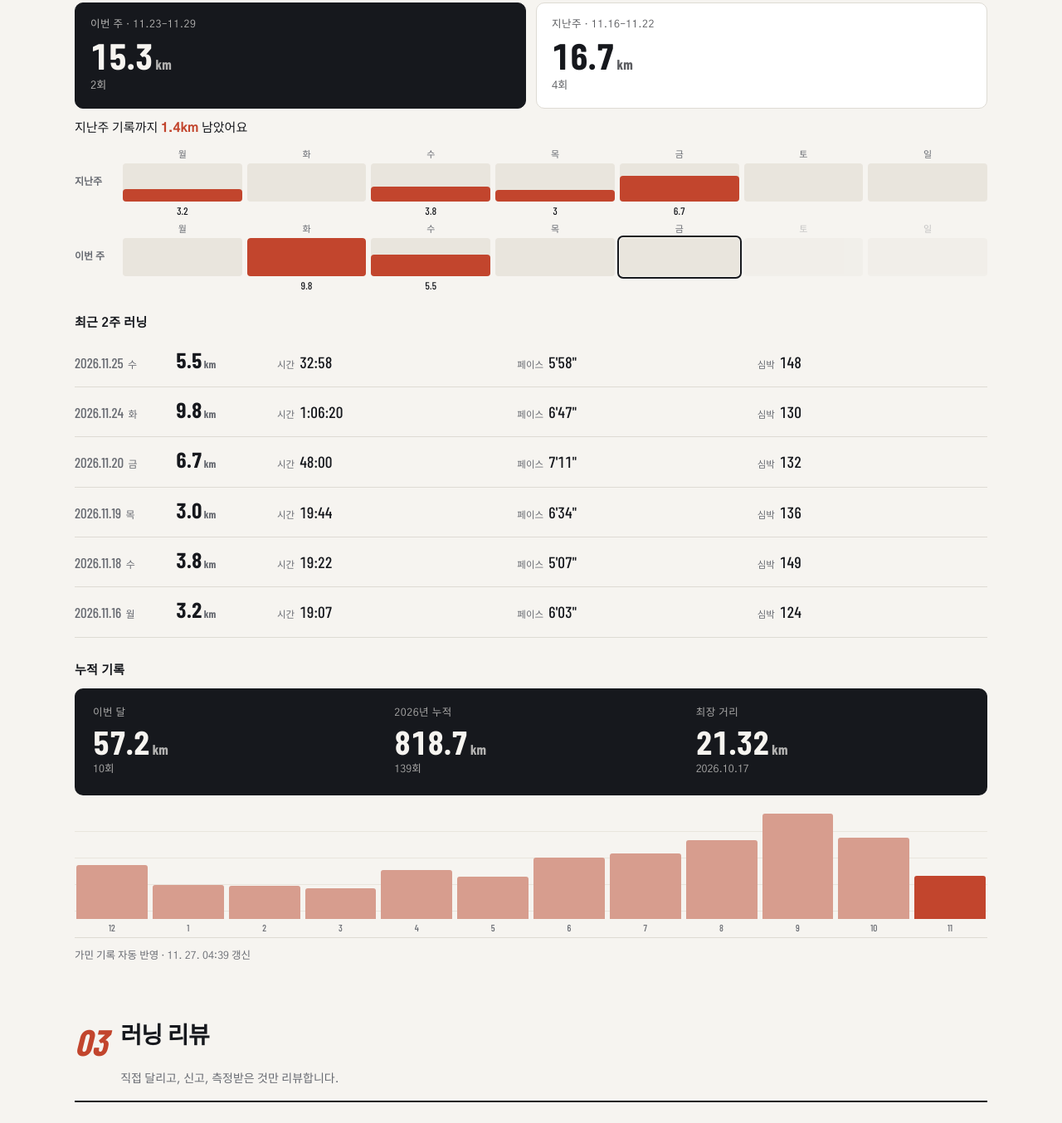
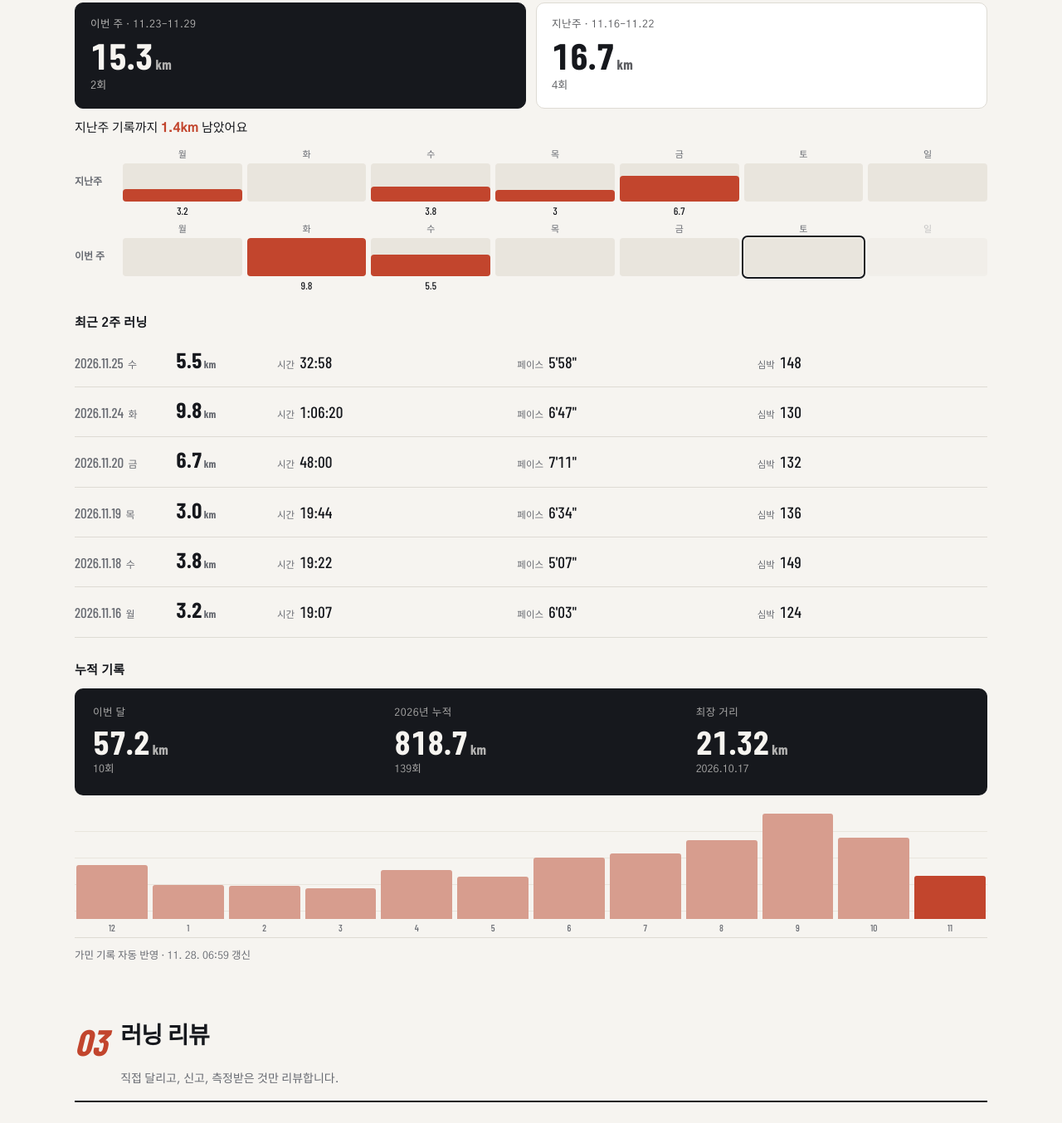
Before and after one commit to kgg8308/slowandsteadyboy, a plain HTML site: page index.html in a window 1280 px wide. Shown: the part 1449-2803 px from the top of the page at 83% size. Drawn offline with nearby package versions, Linux system fonts and the light colour scheme; a web font is replaced by a local one.

Commit message:
최신 영상 · 러닝 기록 자동 갱신

```diff
--- a/index.html
+++ b/index.html
@@ -304,7 +304,7 @@ footer .wrap{padding-block:26px 40px;display:flex;justify-content:space-between;
     <p class="log-nudge">지난주 기록까지 <b>1.4km</b> 남았어요</p>
     <div class="log-days" aria-label="최근 2주 날짜별 거리">
       <div class="log-wrow"><strong>지난주</strong><div class="log-day on" title="11.16 · 3.2km"><i>월</i><span><span style="height:33%"></span></span><em>3.2</em></div><div class="log-day" title="11.17 · 0km"><i>화</i><span><span style="height:0%"></span></span><em></em></div><div class="log-day on" title="11.18 · 3.8km"><i>수</i><span><span style="height:39%"></span></span><em>3.8</em></div><div class="log-day on" title="11.19 · 3km"><i>목</i><span><span style="height:31%"></span></span><em>3</em></div><div class="log-day on" title="11.20 · 6.7km"><i>금</i><span><span style="height:68%"></span></span><em>6.7</em></div><div class="log-day" title="11.21 · 0km"><i>토</i><span><span style="height:0%"></span></span><em></em></div><div class="log-day" title="11.22 · 0km"><i>일</i><span><span style="height:0%"></span></span><em></em></div></div>
-      <div class="log-wrow"><strong>이번 주</strong><div class="log-day" title="11.23 · 0km"><i>월</i><span><span style="height:0%"></span></span><em></em></div><div class="log-day on" title="11.24 · 9.8km"><i>화</i><span><span style="height:100%"></span></span><em>9.8</em></div><div class="log-day on" title="11.25 · 5.5km"><i>수</i><span><span style="height:56%"></span></span><em>5.5</em></div><div class="log-day" title="11.26 · 0km"><i>목</i><span><span style="height:0%"></span></span><em></em></div><div class="log-day today" title="11.27 · 0km"><i>금</i><span><span style="height:0%"></span></span><em></em></div><div class="log-day future" title="11.28 · 0km"><i>토</i><span><span style="height:0%"></span></span><em></em></div><div class="log-day future" title="11.29 · 0km"><i>일</i><span><span style="height:0%"></span></span><em></em></div></div>
+      <div class="log-wrow"><strong>이번 주</strong><div class="log-day" title="11.23 · 0km"><i>월</i><span><span style="height:0%"></span></span><em></em></div><div class="log-day on" title="11.24 · 9.8km"><i>화</i><span><span style="height:100%"></span></span><em>9.8</em></div><div class="log-day on" title="11.25 · 5.5km"><i>수</i><span><span style="height:56%"></span></span><em>5.5</em></div><div class="log-day" title="11.26 · 0km"><i>목</i><span><span style="height:0%"></span></span><em></em></div><div class="log-day" title="11.27 · 0km"><i>금</i><span><span style="height:0%"></span></span><em></em></div><div class="log-day today" title="11.28 · 0km"><i>토</i><span><span style="height:0%"></span></span><em></em></div><div class="log-day future" title="11.29 · 0km"><i>일</i><span><span style="height:0%"></span></span><em></em></div></div>
     </div>
   </div>
   <h3 class="log-sub">최근 2주 러닝</h3>
@@ -372,7 +372,7 @@ footer .wrap{padding-block:26px 40px;display:flex;justify-content:space-between;
       <div class="log-bar" title="2026-10 · 106.3km · 18회"><span style="height:77%"></span><em>10</em></div>
       <div class="log-bar cur" title="2026-11 · 57.2km · 10회"><span style="height:41%"></span><em>11</em></div>
   </div>
-  <p class="log-upd">가민 기록 자동 반영 · 11. 27. 04:39 갱신</p>
+  <p class="log-upd">가민 기록 자동 반영 · 11. 28. 06:59 갱신</p>
   <!-- runs:end -->
 </div></section>
 
```
Also changed, not shown: data/runs.json (+4 -4 lines).
